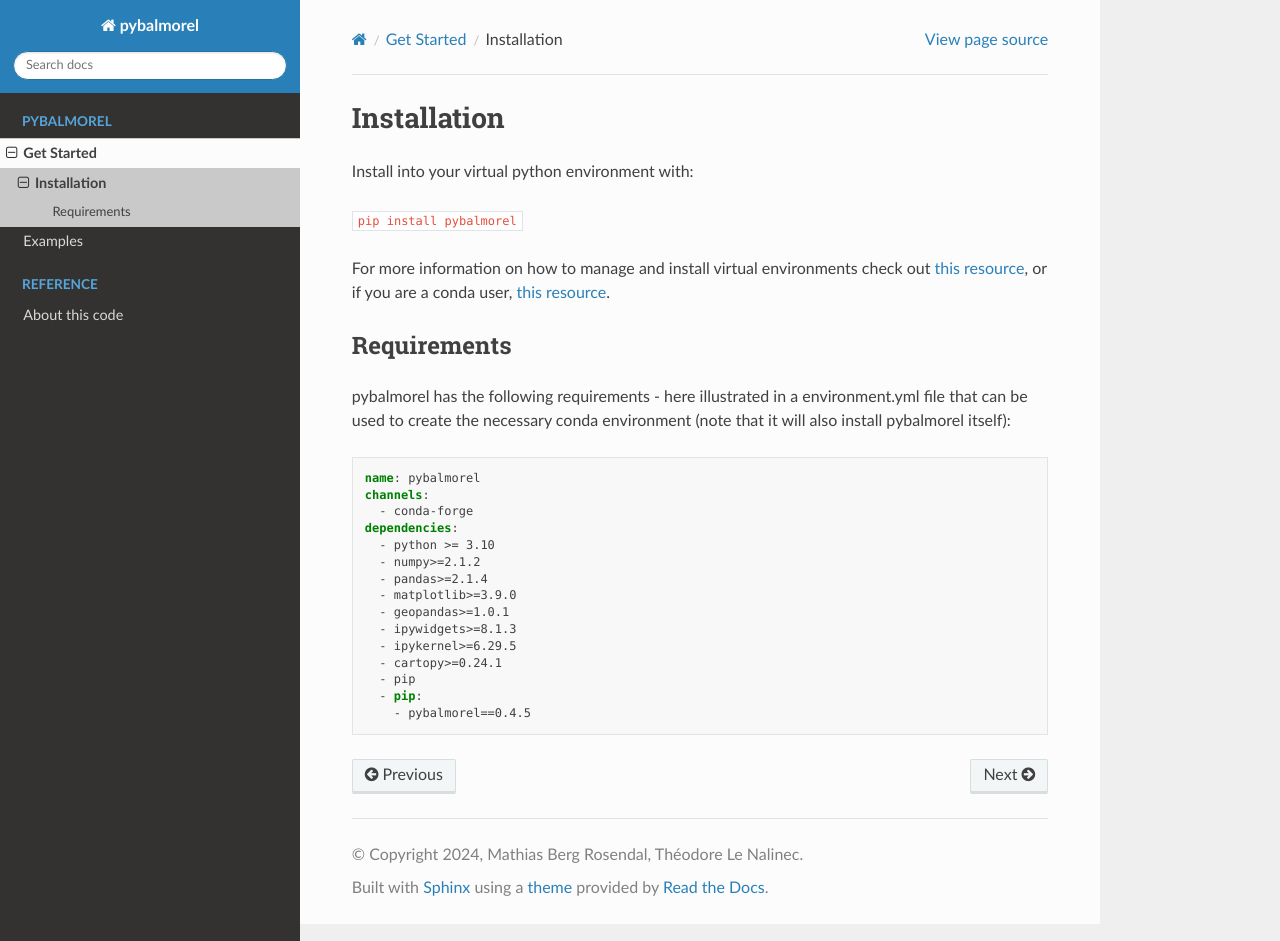
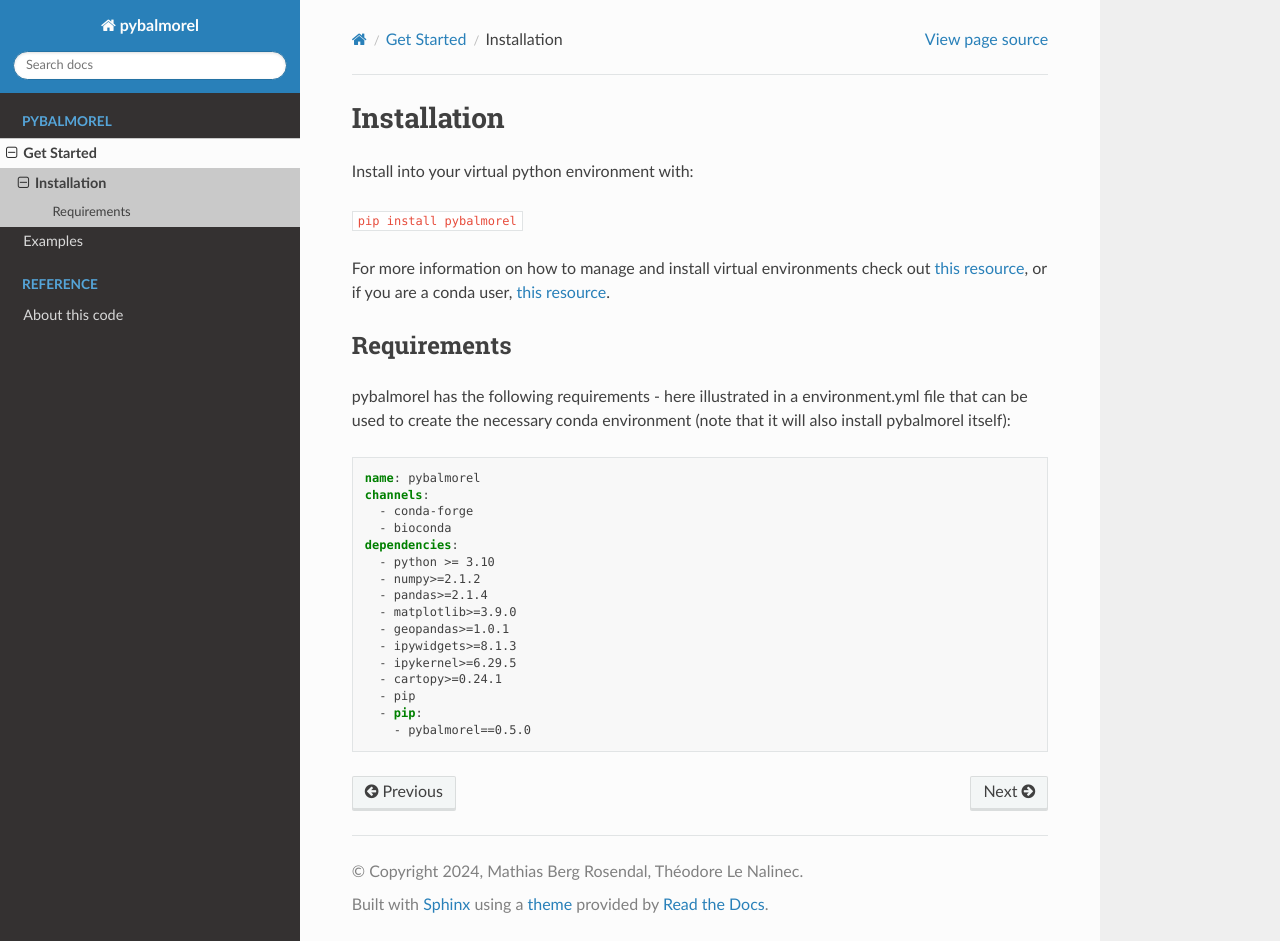
Before and after one commit to balmorelcommunity/pybalmorel, a Sphinx documentation site: the page built from docs/get_started/installation.md, in a window 1280 px wide and 941 px high. Built offline with Sphinx 7.4.7 and the Read the Docs theme 3.1.0, drawn with Linux system fonts in a browser that asks for light colours.

Commit message:
Added bioconda

````diff
--- a/docs/conf.py
+++ b/docs/conf.py
@@ -1,7 +1,7 @@
 project = "pybalmorel"
 copyright = "2024, Mathias Berg Rosendal, Théodore Le Nalinec"
 author = "Mathias Berg Rosendal, Théodore Le Nalinec"
-release = "0.4.5"
+release = "0.5.0"
 
 exclude_patterns = ["_build", "Thumbs.db", ".DS_Store", ".testenv", ".testenv/**"]
 
--- a/docs/get_started/installation.md
+++ b/docs/get_started/installation.md
@@ -11,6 +11,7 @@
 name: pybalmorel
 channels:
   - conda-forge
+  - bioconda
 dependencies:
   - python >= 3.10
   - numpy>=2.1.2
@@ -22,5 +23,5 @@
   - cartopy>=0.24.1
   - pip
   - pip:
-    - pybalmorel==0.4.5
+    - pybalmorel==0.5.0
 ```
--- a/environment.yaml
+++ b/environment.yaml
@@ -1,6 +1,7 @@
 name: pybalmorel
 channels:
   - conda-forge
+  - bioconda
 dependencies:
   - python >= 3.10
   - numpy>=2.1.2
--- a/pyproject.toml
+++ b/pyproject.toml
@@ -1,6 +1,6 @@
 [project]
 name = "pybalmorel"
-version = "0.4.5"
+version = "0.5.0"
 maintainers = [
   { name="Mathias Berg Rosendal", email="mathiasros@gmail.com"},
   { name="Théodore Le Nalinec"},
````
